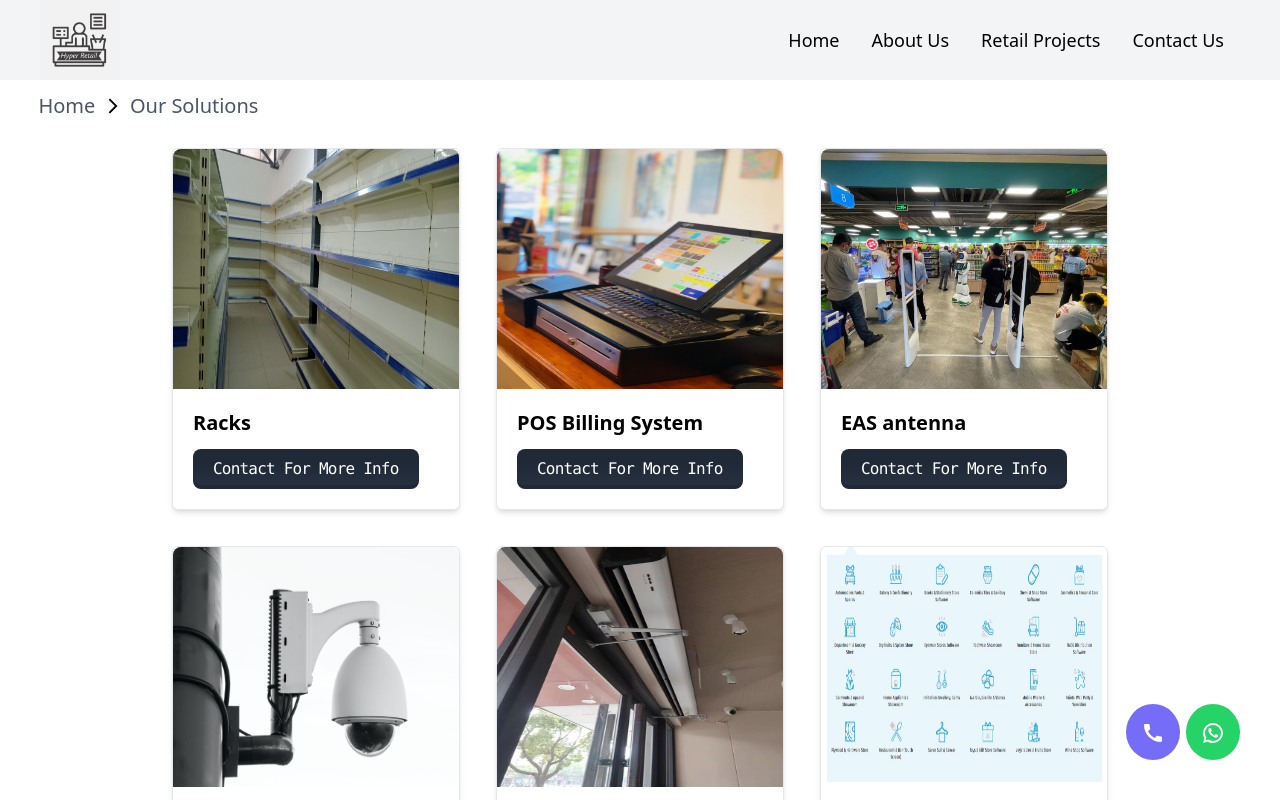
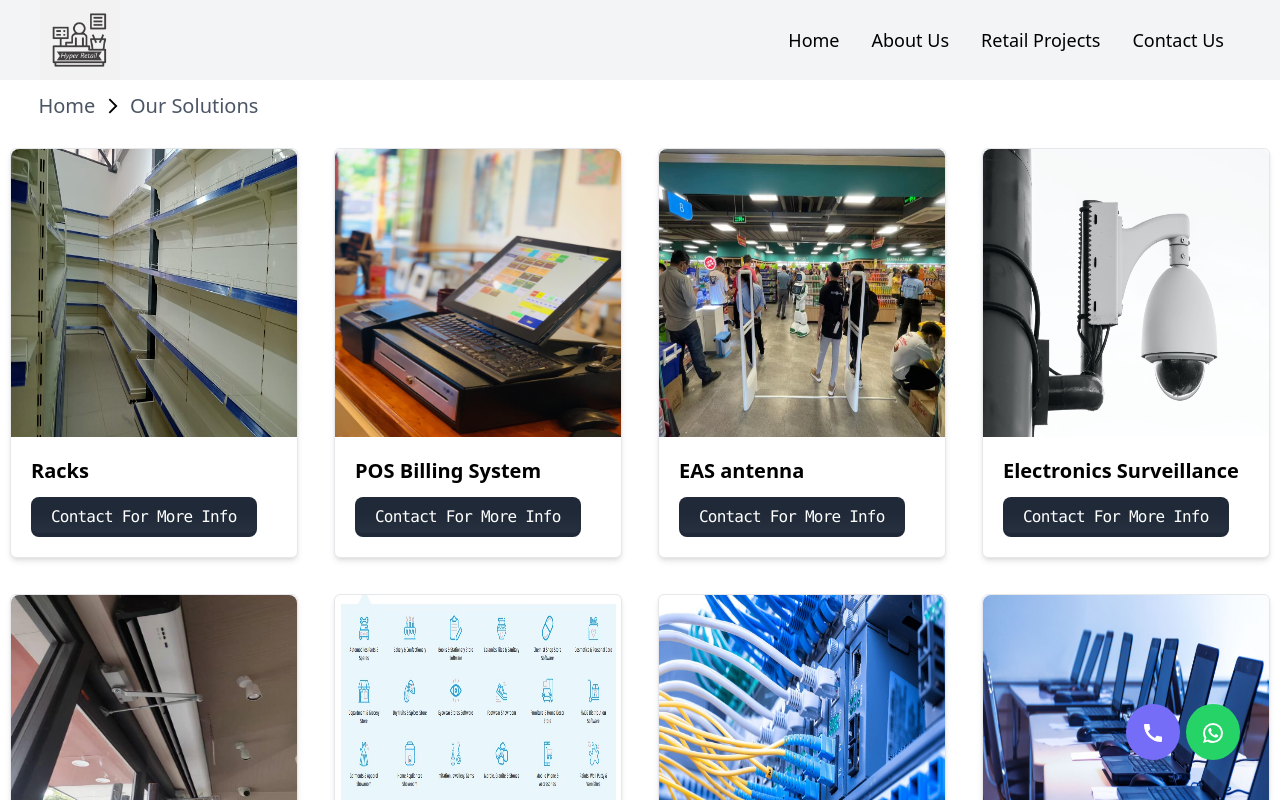
Before and after one commit to iam-vishal-ydv/Sensor-TS, a React (Vite) app: page /Sensor-TS/our-solutions in a window 1280 px wide. Shown: the top 800 px of the page. Built offline with nearby package versions, Linux system fonts and the light colour scheme.

Commit message:
cards h-change

```diff
--- a/src/Components/OurSolutions/OurSolutions.jsx
+++ b/src/Components/OurSolutions/OurSolutions.jsx
@@ -21,7 +21,7 @@ export default function OurSolutions({data}) {
 
 
 
-    <div className='  flex  flex-wrap  gap-9 w-[90%]  mx-auto  mt-7     justify-center '>
+    <div className='  flex  flex-wrap  gap-9 w-full  mx-auto  mt-7     justify-center '>
 
         {data.map((item) => {
 
--- a/src/Components/Retail Projects/RetailProjects.jsx
+++ b/src/Components/Retail Projects/RetailProjects.jsx
@@ -24,7 +24,7 @@ export default function SingleProject({ data }) {
 
 
 
-            <div className='  flex  flex-wrap  gap-9 w-[90%]  mx-auto  mt-7     justify-center '>
+            <div className='  flex  flex-wrap  gap-9 w-full  mx-auto  mt-7     justify-center '>
 
                 {data.map((item) => {
 
@@ -64,7 +64,7 @@ export const Cards = ({ image, name, infoAbout }) => {
         <div data-aos="fade-up"
             data-aos-anchor-placement="center-bottom" class="max-w-sm bg-white  lg:w-72  shadow-md   cursor-pointer     border border-gray-200 rounded-md ">
             <a href="#">
-                <img class="rounded-t-lg  h-60 w-full " src={image} alt="" />
+                <img class="rounded-t-lg   w-80  h-72  bg-cover  " src={image} alt="" />
             </a>
             <div className="p-5">
                 <a href="#">
```
